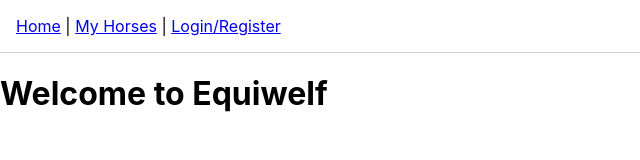
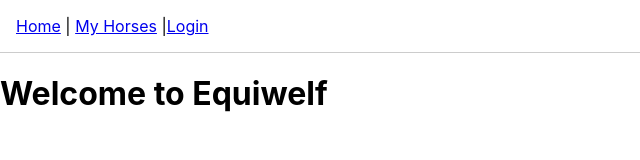
Before and after one commit to Mc-Colour/innovation_project, a React (Create React App) app in the folder client/: page / in a window 1280 px wide. Shown: the top 160 px of the page, without its empty margins (0-640 px from the left). Built offline with nearby package versions, Linux system fonts and the light colour scheme.

Commit message:
changed login link, so that when logged in it changes to a logout

```diff
--- a/client/src/App.js
+++ b/client/src/App.js
@@ -1,24 +1,40 @@
-import React from "react"
-import { BrowserRouter as Router, Routes, Route, Link} from "react-router-dom"
+import React, {useContext} from "react"
+import { BrowserRouter as Router, Routes, Route, Link, useNavigate} from "react-router-dom"
 import Horses from "./pages/Horses";
 import Auth from "./pages/Auth";
+import { AuthContext } from "./context/AuthContext";
 
 function Home() {
     return <h1>Welcome to Equiwelf</h1>;
 }
 
 function App() {
+    const { token, logout } = useContext(AuthContext);
+    const navigate = useNavigate();
+
+    // handle logout when booton is pressed
+    const handleLogout = () => {
+        logout();
+        navigate("/auth"); // redirect to auth page after logout
+    };
     return (
-        <Router>
+        <>
             <nav style={{ padding: "1rem", borderBottom: "1px solid #ccc"}}>
-                <Link to="/">Home</Link> | <Link to="/horses">My Horses</Link> | <Link to="/auth">Login/Register</Link>
+                <Link to="/">Home</Link> | <Link to="/horses">My Horses</Link> |
+                {!token ? (
+                    <Link to ="/auth">Login</Link>
+                ): (
+                    <button onClick={handleLogout} style={{ marginLeft: "1rem" }}>
+                        Logout
+                    </button>
+                )}
             </nav>
             <Routes>
                 <Route path="/" element={<Home />} />
                 <Route path="/horses" element={<Horses />} />
                 <Route path="/auth" element={<Auth />} />
             </Routes>
-        </Router>
+        </>
     );
 }
 export default App;
--- a/client/src/index.js
+++ b/client/src/index.js
@@ -4,10 +4,14 @@
 import App from './App';
 import reportWebVitals from './reportWebVitals';
 import { AuthProvider } from './context/AuthContext';
+import { BrowserRouter } from 'react-router-dom';
 
 const root = ReactDOM.createRoot(document.getElementById('root'));
 root.render(
-  <AuthProvider>
-    <App />
+  <BrowserRouter>
+    <AuthProvider>
+      <App />
     </AuthProvider>
+  </BrowserRouter>
+
 );
```
